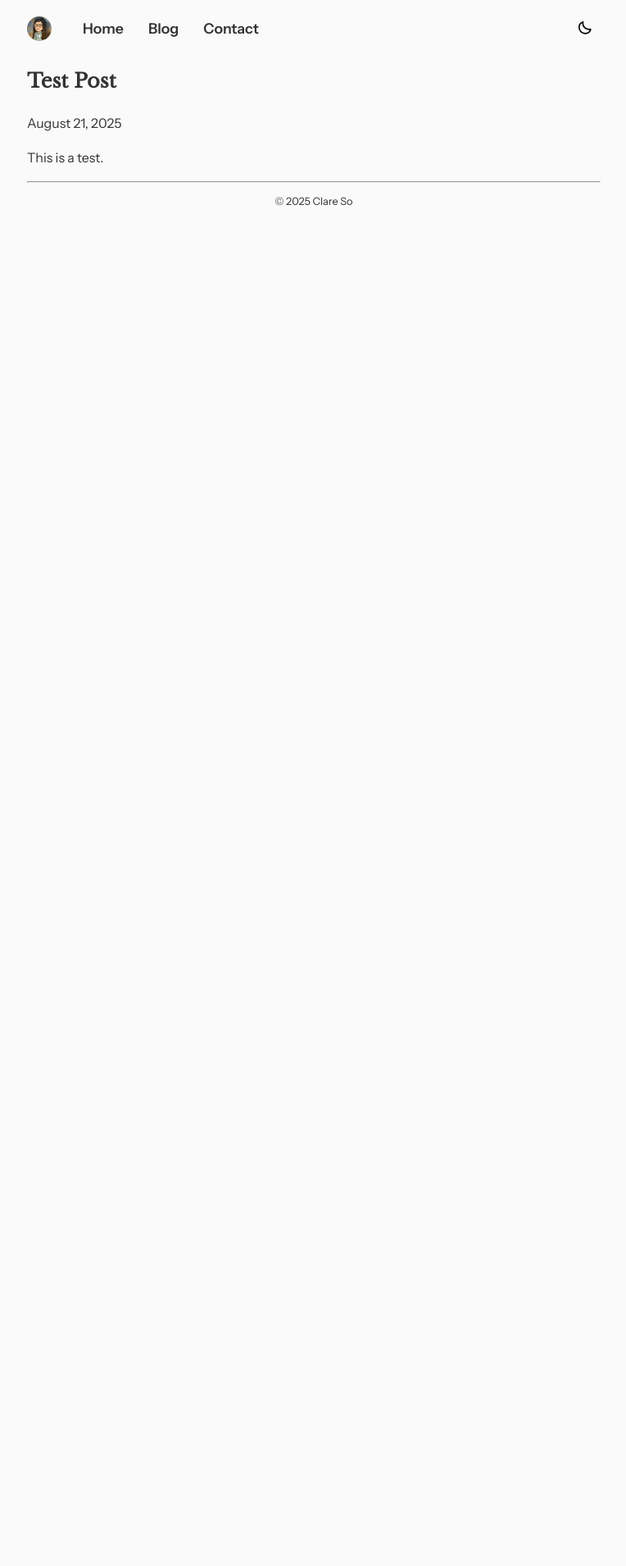
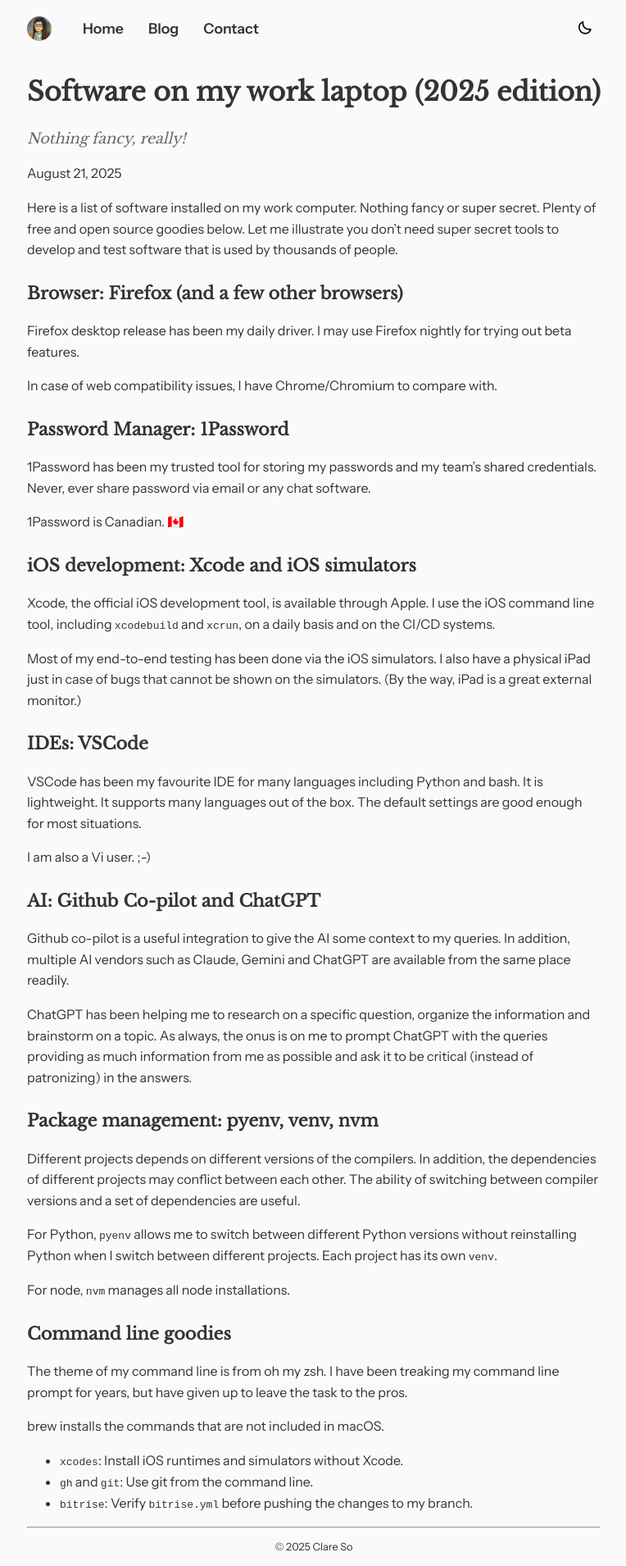
Before and after one commit to clarmso/clarmso.github.io, a Jekyll site: the page built from _posts/2025/2025-08-23-software-work-laptop.md, in a window 1280 px wide. Shown: the whole page at 82% size, without its empty margins (257-1021 px from the left). Built offline with Jekyll 4.4.1, drawn with Linux system fonts in a browser that asks for light colours; before the commit the page ends 900 px from its top, so only the background shows below that.

Commit message:
Before AI changes

```diff
--- /dev/null
+++ b/_posts/2025/2025-08-23-software-work-laptop.md
@@ -0,0 +1,55 @@
+---
+layout: post
+title: Software on my work laptop (2025 edition)
+subtitle: Nothing fancy, really!
+date: 2025-08-21
+---
+
+Here is a list of software installed on my work computer. Nothing fancy or super secret. Plenty of free and open source goodies below. Let me illustrate you don't need super secret tools to develop and test software that is used by thousands of people.
+
+## Browser: Firefox (and a few other browsers)
+
+Firefox desktop release has been my daily driver. I may use Firefox nightly for trying out beta features.
+
+In case of <a href="https://webcompat.com/">web compatibility</a> issues, I have Chrome/Chromium to compare with.
+
+## Password Manager: 1Password
+
+1Password has been my trusted tool for storing my passwords and my team's shared credentials. Never, ever share password via email or any chat software.
+
+1Password is Canadian. 🇨🇦
+
+## iOS development: Xcode and iOS simulators
+
+Xcode, the official iOS development tool, is available through Apple. I use the iOS command line tool, including `xcodebuild` and `xcrun`, on a daily basis and on the CI/CD systems.
+
+Most of my end-to-end testing has been done via the iOS simulators. I also have a physical iPad just in case of bugs that cannot be shown on the simulators. (By the way, iPad is a great external monitor.)
+
+## IDEs: VSCode
+
+VSCode has been my favourite IDE for many languages including Python and bash. It is lightweight. It supports many languages out of the box. The default settings are good enough for most situations.
+
+I am also a Vi user. ;-)
+
+## AI: Github Co-pilot and ChatGPT
+
+Github co-pilot is a useful integration to give the AI some context to my queries. In addition, multiple AI vendors such as Claude, Gemini and ChatGPT are available from the same place readily.
+
+ChatGPT has been helping me to research on a specific question, organize the information and brainstorm on a topic. As always, the onus is on me to prompt ChatGPT with the queries providing as much information from me as possible and ask it to be critical (instead of patronizing) in the answers.
+
+## Package management: pyenv, venv, nvm
+
+Different projects depends on different versions of the compilers. In addition, the dependencies of different projects may conflict between each other. The ability of switching between compiler versions and a set of dependencies are useful.
+
+For Python, `pyenv` allows me to switch between different Python versions without reinstalling Python when I switch between different projects. Each project has its own `venv`.
+
+For node, `nvm` manages all node installations.
+
+## Command line goodies
+
+The theme of my command line is from [oh my zsh](https://ohmyz.sh/). I have been treaking my command line prompt for years, but have given up to leave the task to the pros.
+
+[brew](http://brew.sh/) installs the commands that are not included in macOS.
+* `xcodes`: Install iOS runtimes and simulators without Xcode.
+* `gh` and `git`: Use git from the command line.
+* `bitrise`: Verify `bitrise.yml` before pushing the changes to my branch.
--- a/assets/style.css
+++ b/assets/style.css
@@ -142,6 +142,47 @@ a:hover, a:focus {
   color: inherit;
 }
 
+/* Post title styling */
+.post-title {
+  font-size: 2rem;          /* Main title stays large */
+  font-weight: 700;
+  margin-bottom: 0.5rem;
+}
+
+/* Make H1s in post content smaller and more proportional */
+.post-content h1 {
+  font-size: 1.5rem;        /* Smaller than default H1 */
+  font-weight: 600;         /* Medium weight */
+  margin-top: 2rem;         /* Space above */
+  margin-bottom: 1rem;      /* Space below */
+  color: #333;              /* Slightly lighter than black */
+  line-height: 1.3;
+}
+
+/* Adjust other headings proportionally */
+.post-content h2 {
+  font-size: 1.3rem;
+  font-weight: 600;
+  margin-top: 1.5rem;
+  margin-bottom: 0.75rem;
+}
+
+.post-content h3 {
+  font-size: 1.1rem;
+  font-weight: 600;
+  margin-top: 1.25rem;
+  margin-bottom: 0.5rem;
+}
+
+/* Make subtitle even smaller */
+.post-subtitle {
+  font-size: 1.1rem;        /* Smaller subtitle */
+  font-weight: 400;
+  color: #666;
+  margin-bottom: 1rem;
+  font-style: italic;
+}
+
 /* Responsive styles for mobile devices */
 @media (max-width: 600px) {
   body {
```
